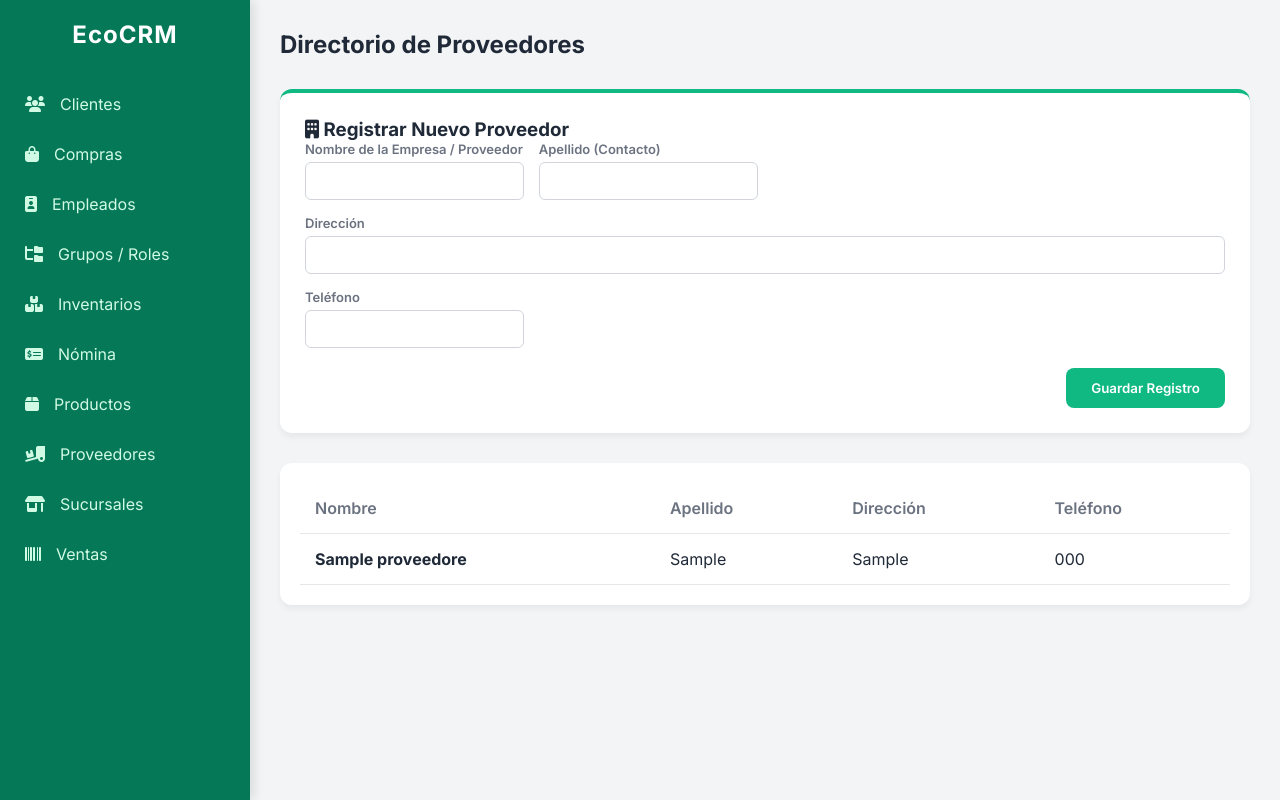
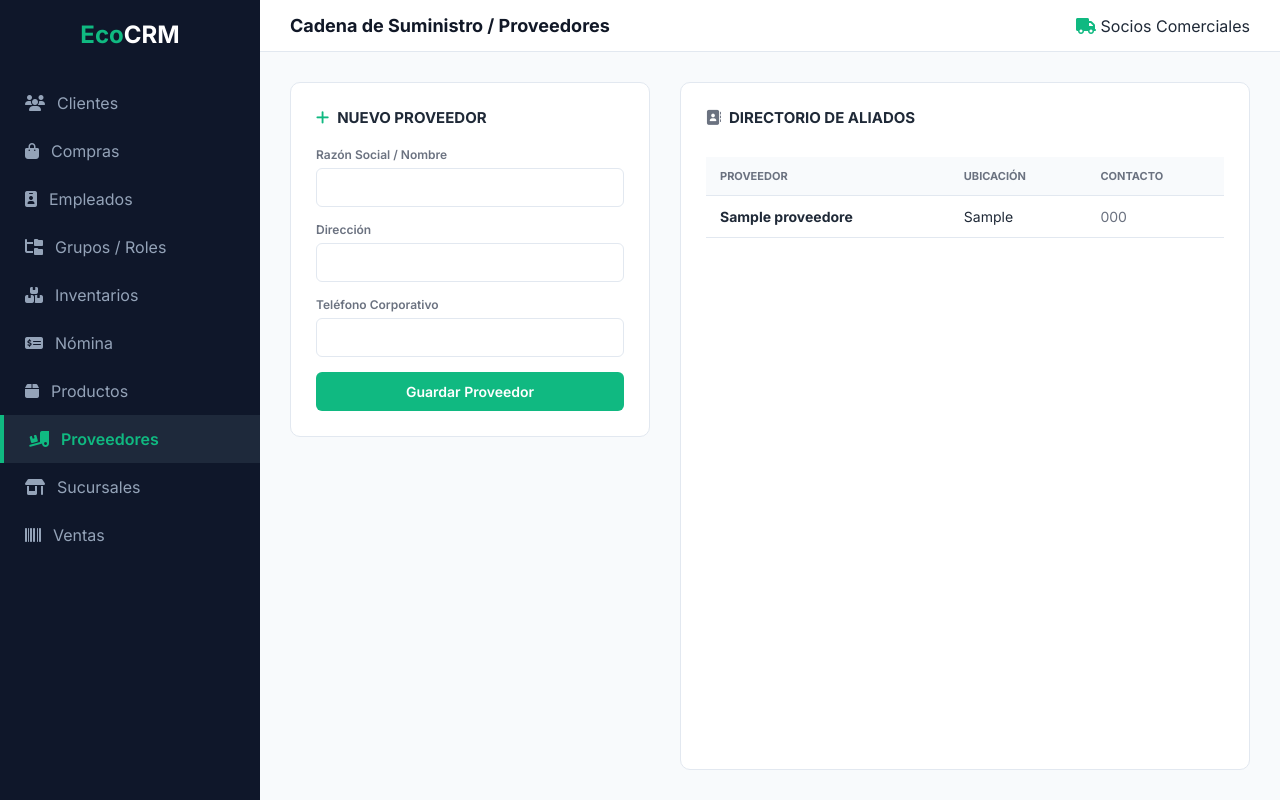
Before and after one commit to emilianop235/mysitevaladez, a Django app: page /pageproveedores/ in a window 1280 px wide. Run offline with Django 5.2, Linux system fonts and the light colour scheme; tables that the repository leaves empty hold one stand-in row (values such as "Sample post").

Commit message:
modelosfs

```diff
--- a/proveedores/templates/proveedores/proveedores.html
+++ b/proveedores/templates/proveedores/proveedores.html
@@ -2,65 +2,43 @@
 <html lang="es">
 <head>
     <meta charset="UTF-8">
-    <title>Panel de Proveedores</title>
+    <title>EcoCRM - Proveedores</title>
     <base href="/">
     <meta name="viewport" content="width=device-width, initial-scale=1.0">
     <link href="https://fonts.googleapis.com/css2?family=Inter:wght@300;400;600;700&display=swap" rel="stylesheet">
     <link rel="stylesheet" href="https://cdnjs.cloudflare.com/ajax/libs/font-awesome/6.4.0/css/all.min.css">
-
     <style>
-        /* ================= VARIABLES DE COLOR ================= */
         :root {
-            --primary: #10b981;
-            --primary-dark: #047857;
-            --bg-color: #f3f4f6;
-            --text-main: #1f2937;
-            --text-muted: #6b7280;
-            --white: #ffffff;
+            --primary: #10b981; --primary-dark: #059669; --bg-color: #f8fafc; --text-main: #1f2937; --text-muted: #6b7280; --white: #ffffff; --border-color: #e2e8f0;
         }
-
-        /* ================= ESTILOS GENERALES ================= */
         * { margin: 0; padding: 0; box-sizing: border-box; font-family: 'Inter', sans-serif; }
         body { background-color: var(--bg-color); color: var(--text-main); display: flex; height: 100vh; overflow: hidden; }
-
-        /* ================= BARRA LATERAL (SIDEBAR) ================= */
-        .sidebar { width: 250px; background-color: var(--primary-dark); color: var(--white); display: flex; flex-direction: column; padding: 20px 0; box-shadow: 4px 0 10px rgba(0,0,0,0.1); }
-        .sidebar h2 { text-align: center; margin-bottom: 30px; font-weight: 700; letter-spacing: 1px; }
-        .sidebar h2 i { color: var(--primary); }
-        .nav-link { padding: 15px 25px; color: #d1fae5; text-decoration: none; display: flex; align-items: center; gap: 15px; transition: all 0.3s; }
-        .nav-link:hover, .nav-link.active { background-color: var(--primary); color: var(--white); border-left: 5px solid var(--white); }
-
-        /* ================= CONTENIDO PRINCIPAL ================= */
-        .main-content { flex: 1; padding: 30px; overflow-y: auto; }
-        .header { display: flex; justify-content: space-between; align-items: center; margin-bottom: 30px; }
-
-        .form-card {
-            background: var(--white); border-radius: 12px; padding: 25px; margin-bottom: 30px;
-            box-shadow: 0 4px 6px rgba(0,0,0,0.05); border-top: 4px solid var(--primary);
-        }
-        .form-grid { display: grid; grid-template-columns: repeat(auto-fit, minmax(200px, 1fr)); gap: 15px; margin-bottom: 20px; }
-        .form-group { display: flex; flex-direction: column; }
-        .form-group label { margin-bottom: 5px; font-size: 13px; color: var(--text-muted); font-weight: 600; }
-        .form-group input { padding: 10px; border: 1px solid #d1d5db; border-radius: 6px; outline: none; transition: 0.3s; }
-        .form-group input:focus { border-color: var(--primary); box-shadow: 0 0 0 2px rgba(16, 185, 129, 0.2); }
-
-        .btn-add {
-            background-color: var(--primary); color: var(--white); border: none; padding: 12px 25px;
-            border-radius: 8px; cursor: pointer; font-weight: 600; transition: 0.3s;
-            display: inline-flex; align-items: center; gap: 8px;
-        }
-        .btn-add:hover { background-color: var(--primary-dark); }
-
-        /* ================= TABLA DE PROVEEDORES ================= */
-        .table-container { background: var(--white); border-radius: 12px; padding: 20px; box-shadow: 0 4px 6px rgba(0,0,0,0.05); }
+        .sidebar { width: 260px; background-color: #0f172a; color: var(--white); display: flex; flex-direction: column; padding: 20px 0; }
+        .sidebar h2 { text-align: center; margin-bottom: 30px; font-weight: 800; font-size: 24px; color: var(--primary); }
+        .sidebar h2 span { color: var(--white); }
+        .nav-link { padding: 14px 25px; color: #94a3b8; text-decoration: none; display: flex; align-items: center; gap: 12px; font-weight: 500; transition: 0.2s; }
+        .nav-link:hover { background-color: #1e293b; color: var(--white); }
+        .nav-link.active { background-color: #1e293b; color: var(--primary); border-left: 4px solid var(--primary); font-weight: 600; }
+        .main-content { flex: 1; display: flex; flex-direction: column; height: 100vh; }
+        .navbar { background-color: var(--white); padding: 15px 30px; display: flex; justify-content: space-between; align-items: center; border-bottom: 1px solid var(--border-color); }
+        .navbar h2 { font-size: 18px; font-weight: 700; color: #111827; }
+        .workspace { display: flex; gap: 30px; padding: 30px; flex: 1; overflow: hidden; }
+        .form-section { flex: 0 0 360px; background: var(--white); padding: 25px; border-radius: 10px; border: 1px solid var(--border-color); height: fit-content; }
+        .section-title { font-size: 15px; font-weight: 700; margin-bottom: 20px; display: flex; align-items: center; gap: 8px; text-transform: uppercase; }
+        .form-group { margin-bottom: 15px; }
+        .form-group label { display: block; font-size: 12px; font-weight: 600; margin-bottom: 6px; color: var(--text-muted); }
+        .form-group input { width: 100%; padding: 10px 12px; border: 1px solid var(--border-color); border-radius: 6px; font-size: 14px; outline: none; }
+        .btn-submit { width: 100%; background-color: var(--primary); color: var(--white); border: none; padding: 11px; font-size: 14px; font-weight: 600; border-radius: 6px; cursor: pointer; }
+        .btn-submit:hover { background-color: var(--primary-dark); }
+        .table-section { flex: 1; background: var(--white); padding: 25px; border-radius: 10px; border: 1px solid var(--border-color); display: flex; flex-direction: column; overflow: hidden; }
+        .table-container { flex: 1; overflow-y: auto; margin-top: 10px; }
         table { width: 100%; border-collapse: collapse; }
-        th, td { padding: 15px; text-align: left; border-bottom: 1px solid #e5e7eb; }
-        th { color: var(--text-muted); font-weight: 600; }
-        tr:hover { background-color: #f9fafb; }
+        th, td { padding: 12px 14px; text-align: left; border-bottom: 1px solid var(--border-color); font-size: 14px; }
+        th { background-color: #f8fafc; color: var(--text-muted); font-size: 11px; font-weight: 700; text-transform: uppercase; position: sticky; top: 0; }
+        tr:hover { background-color: #f0fdf4; }
     </style>
 </head>
 <body>
-
     <aside class="sidebar">
         <h2>Eco<span>CRM</span></h2>
         <a href="/pageclientes/" class="nav-link"><i class="fa-solid fa-users"></i> Clientes</a>
@@ -70,75 +48,44 @@
         <a href="/pageinventarios/" class="nav-link"><i class="fa-solid fa-boxes-stacked"></i> Inventarios</a>
         <a href="/pagenomina/" class="nav-link"><i class="fa-solid fa-money-check-dollar"></i> Nómina</a>
         <a href="/pageproductos/" class="nav-link"><i class="fa-solid fa-box"></i> Productos</a>
-    <a href="/pageproveedores/" class="nav-link"><i class="fa-solid fa-truck-ramp-box"></i> Proveedores</a>
+        <a href="/pageproveedores/" class="nav-link active"><i class="fa-solid fa-truck-ramp-box"></i> Proveedores</a>
         <a href="/pagesucursal/" class="nav-link"><i class="fa-solid fa-shop"></i> Sucursales</a>
         <a href="/pageventas/" class="nav-link"><i class="fa-solid fa-barcode"></i> Ventas</a>
     </aside>
-
     <main class="main-content">
-
-        <header class="header">
-            <h2>Directorio de Proveedores</h2>
-        </header>
-
-        <div class="form-card">
-            <h3><i class="fa-solid fa-building"></i> Registrar Nuevo Proveedor</h3>
+        <nav class="navbar">
+            <h2>Cadena de Suministro / Proveedores</h2>
+            <div class="user-info"><i class="fa-solid fa-truck" style="color: var(--primary);"></i> Socios Comerciales</div>
+        </nav>
+        <div class="workspace">
+            <div class="form-section">
+                <h3 class="section-title"><i class="fa-solid fa-plus" style="color: var(--primary);"></i> Nuevo Proveedor</h3>
                 <form action="/pageproveedores/nuevo/" method="POST">
                     {% csrf_token %}
-                <div class="form-grid">
-                    <div class="form-group">
-                        <label>Nombre de la Empresa / Proveedor</label>
-                        <input type="text" name="nombre" required>
-                    </div>
-                    <div class="form-group">
-                        <label>Apellido (Contacto)</label>
-                        <input type="text" name="apellido" required>
-                    </div>
-                    <div class="form-group" style="grid-column: 1 / -1;">
-                        <label>Dirección</label>
-                        <input type="text" name="direccion" required>
-                    </div>
-                    <div class="form-group">
-                        <label>Teléfono</label>
-                        <input type="text" name="telefono" required>
-                    </div>
-                </div>
-                <div style="text-align: right;">
-                    <button type="submit" class="btn-add">Guardar Registro</button>
-                </div>
+                    <div class="form-group"><label>Razón Social / Nombre</label><input type="text" name="nombre" required></div>
+                    <div class="form-group"><label>Dirección</label><input type="text" name="direccion" required></div>
+                    <div class="form-group"><label>Teléfono Corporativo</label><input type="text" name="telefono" required></div>
+                    <button type="submit" class="btn-submit">Guardar Proveedor</button>
                 </form>
             </div>
-
+            <div class="table-section">
+                <h3 class="section-title"><i class="fa-solid fa-address-book" style="color: var(--text-muted);"></i> Directorio de Aliados</h3>
                 <div class="table-container">
                     <table>
                         <thead>
-                    <tr>
-                        <th>Nombre</th>
-                        <th>Apellido</th>
-                        <th>Dirección</th>
-                        <th>Teléfono</th>
-                    </tr>
+                            <tr><th>Proveedor</th><th>Ubicación</th><th>Contacto</th></tr>
                         </thead>
-                <tbody id="tablaProveedores">
+                        <tbody>
                             {% for p in consultaproveedores %}
-                    <tr>
-                        <td><strong>{{ p.nombre }}</strong></td>
-                        <td>{{ p.apellido }}</td>
-                        <td>{{ p.direccion }}</td>
-                        <td>{{ p.telefono }}</td>
-                    </tr>
+                            <tr><td><strong>{{ p.nombre }}</strong></td><td>{{ p.direccion }}</td><td style="color: var(--text-muted);">{{ p.telefono }}</td></tr>
                             {% empty %}
-                    <tr>
-                        <td colspan="4" style="text-align: center; color: #6b7280; padding: 30px;">
-                            No hay proveedores registrados en la base de datos.
-                        </td>
-                    </tr>
+                            <tr><td colspan="3" style="text-align: center; color: var(--text-muted);">No hay proveedores registrados.</td></tr>
                             {% endfor %}
                         </tbody>
                     </table>
                 </div>
-
+            </div>
+        </div>
     </main>
-
 </body>
 </html>
```
Also changed, not shown: clientes/templates/clientes/clientes.html (+50 -50 lines), empleados/templates/empleados/empleados.html (+45 -48 lines), productos/templates/productos/productos.html (+56 -64 lines), usuarios/templates/usuarios/usuarios.html (+54 -87 lines). Lines whose indentation alone changed are shown as unchanged.
